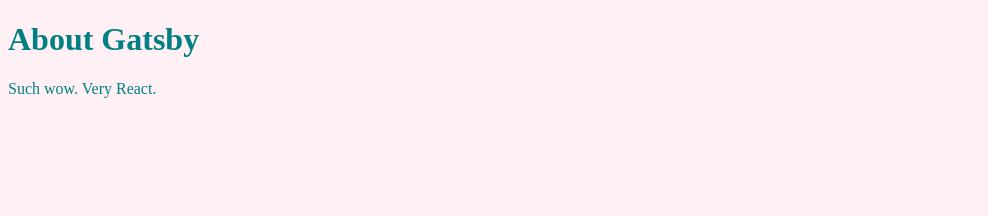
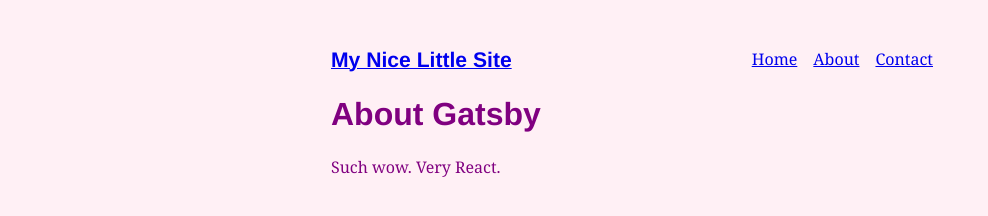
Before and after one commit to TheLessonHere/gatsby-site, a Gatsby site: page /about in a window 1280 px wide. Shown: the whole page, without its empty margins (0-988 px from the left). Built offline with nearby package versions, Linux system fonts and the light colour scheme; Gatsby itself is replaced by a stand-in of ours.

Commit message:
Added layout component to 3 page site

```diff
--- a/gatsby-config.js
+++ b/gatsby-config.js
@@ -1,10 +1,10 @@
-/**
- * Configure your Gatsby site with this file.
- *
- * See: https://www.gatsbyjs.org/docs/gatsby-config/
- */
-
 module.exports = {
-  /* Your site config here */
-  plugins: [],
+  plugins: [
+    {
+      resolve: `gatsby-plugin-typography`,
+      options: {
+        pathToConfigModule: `src/utils/typography`,
+      },
+    },
+  ],
 }
--- /dev/null
+++ b/src/components/layout.js
@@ -0,0 +1,26 @@
+import React from "react"
+import { Link } from "gatsby"
+
+const ListLink = props => (
+  <li style={{ display: `inline-block`, marginRight: `1rem` }}>
+    <Link to={props.to}>{props.children}</Link>
+  </li>
+)
+
+export default function Layout({ children }) {
+  return (
+    <div style={{ margin: `3rem auto`, maxWidth: 650, padding: `0 1rem`, color: "purple" }}>
+      <header style={{ marginBottom: `1.5rem` }}>
+        <Link to="/" style={{ textShadow: `none`, backgroundImage: `none` }}>
+          <h3 style={{ display: `inline` }}>My Nice Little Site</h3>
+        </Link>
+        <ul style={{ listStyle: `none`, float: `right` }}>
+          <ListLink to="/">Home</ListLink>
+          <ListLink to="/about/">About</ListLink>
+          <ListLink to="/contact/">Contact</ListLink>
+        </ul>
+      </header>
+      {children}
+    </div>
+  )
+}
--- a/src/pages/about.js
+++ b/src/pages/about.js
@@ -1,11 +1,12 @@
 import React from "react"
 import Header from "../components/header"
+import Layout from "../components/layout"
 
 export default function About() {
   return (
-    <div style={{ color: `teal` }}>
+    <Layout>
       <Header headerText='About Gatsby' />
       <p>Such wow. Very React.</p>
-    </div>
+    </Layout>
   )
 }
--- a/src/pages/contact.js
+++ b/src/pages/contact.js
@@ -1,13 +1,12 @@
 import React from "react"
-import { Link } from "gatsby"
 import Header from "../components/header"
+import Layout from "../components/layout"
 
 export default function Contact() {
   return (
-    <div style={{ color: `teal` }}>
-      <Link to="/">Home</Link>
+    <Layout>
       <Header headerText="Contact" />
       <p>Send us a message!</p>
-    </div>
+    </Layout>
   )
 }
--- /dev/null
+++ b/src/utils/typography.js
@@ -0,0 +1,7 @@
+import Typography from "typography"
+import fairyGateTheme from "typography-theme-fairy-gates"
+
+const typography = new Typography(fairyGateTheme)
+
+export const { scale, rhythm, options } = typography
+export default typography
```
Also changed, not shown: package.json (+5 -4 lines), src/pages/index.js (+3 -4 lines), 1 other file.
